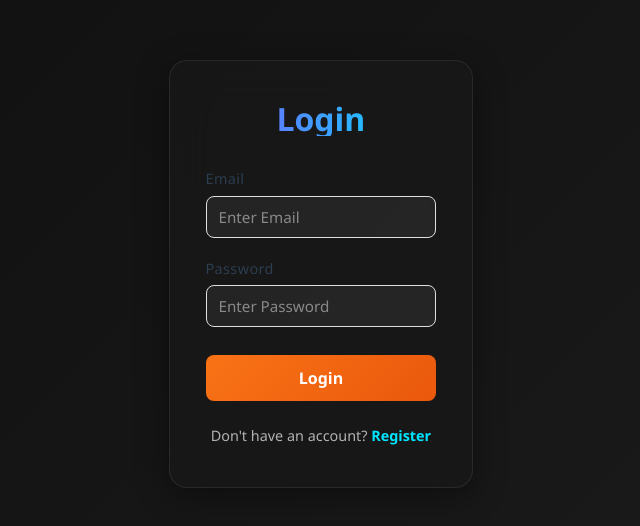
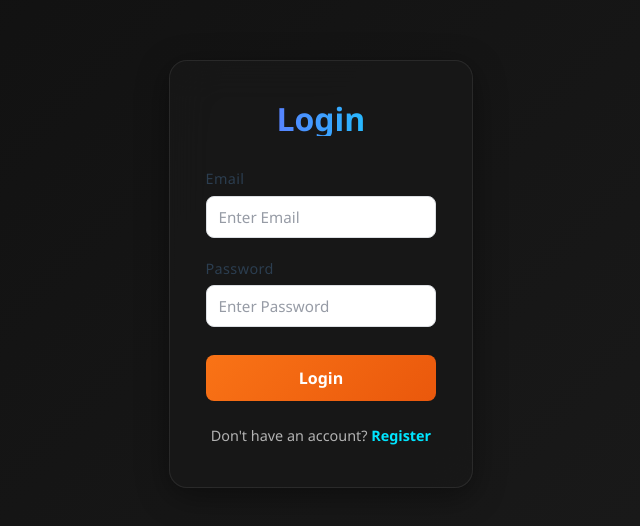
Before and after one commit to soumya1038/OralVis-Healthcare-Assignment, a React (Vite) app in the folder oralvis-frontend/: page /login in a window 1280 px wide. Shown: the part 126-652 px from the top of the page, without its empty margins (310-950 px from the left). Built offline with nearby package versions, Linux system fonts and the light colour scheme.

Commit message:
fefteen commit

```diff
--- a/oralvis-frontend/src/component/technician.css
+++ b/oralvis-frontend/src/component/technician.css
@@ -68,14 +68,26 @@
   border: 1px solid #dcdfe3;
   border-radius: 8px;
   font-size: 0.95rem;
+  color: #2c3e50;
+  background-color: #ffffff;
   transition: border-color 0.3s;
 }
 
 .form-input:focus,
 .form-select:focus {
-  border-color: #3498db;
+  border-color: #f97316;
   outline: none;
-  box-shadow: 0 0 0 2px rgba(52, 152, 219, 0.2);
+  box-shadow: 0 0 0 2px rgba(249, 115, 22, 0.2);
+  color: #1f2937;
+}
+
+.form-input::placeholder {
+  color: #6b7280;
+}
+
+.form-select option {
+  color: #2c3e50;
+  background-color: #ffffff;
 }
 
 /* File Upload */
```
Also changed, not shown: 2 other files (tests, documents, lock files or other folders).
